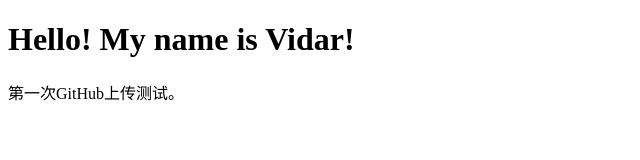
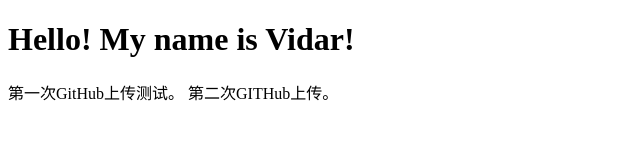
Before and after one commit to Vidar007/myhtml, a plain HTML site: page index.html in a window 1280 px wide. Shown: the whole page, without its empty margins (0-640 px from the left). Drawn offline with Linux system fonts and the light colour scheme.

Commit message:
第二次GITHub上传

```diff
--- a/index.html
+++ b/index.html
@@ -6,5 +6,6 @@
 <body>
  <h1>Hello! My name is Vidar!</h1>
  第一次GitHub上传测试。
+ 第二次GITHub上传。
 </body>
 </html>
```
